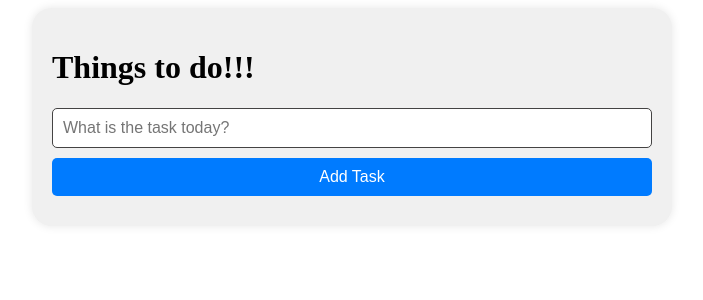
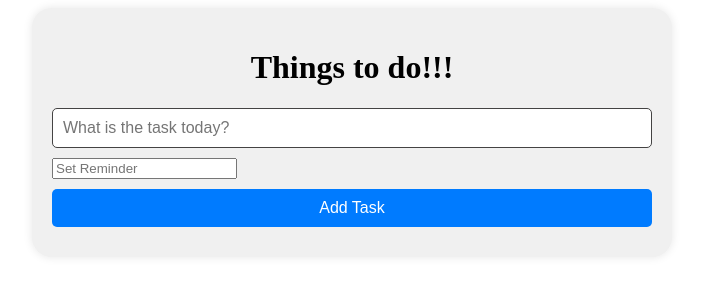
Before and after one commit to Ruman67/todolist, a React (Create React App) app: page / in a window 1280 px wide. Shown: the top 300 px of the page, without its empty margins (288-991 px from the left). Built offline with nearby package versions, Linux system fonts and the light colour scheme.

Commit message:
reminder added

```diff
--- a/src/components/Todo.js
+++ b/src/components/Todo.js
@@ -1,4 +1,3 @@
-// Todo.js
 import React from 'react';
 import PropTypes from 'prop-types';
 
@@ -9,6 +8,11 @@ const Todo = ({ todo, toggleComplete, deleteTodo, editTodo }) => {
     <div className='Todo'>
       <p onClick={() => toggleComplete(todo.id)} className={`${todo.completed ? 'completed' : ''}`}>
         {todo.task}
+        {todo.reminder && (
+          <span className='reminder'>
+            {new Date(todo.reminder).toLocaleString()}
+          </span>
+        )}
       </p>
       <div>
         <button onClick={() => editTodo(todo.id)}>Edit</button>
@@ -23,7 +27,8 @@ Todo.propTypes = {
     id: PropTypes.string.isRequired,
     task: PropTypes.string.isRequired,
     completed: PropTypes.bool.isRequired,
-    isEditing: PropTypes.bool.isRequired
+    isEditing: PropTypes.bool.isRequired,
+    reminder: PropTypes.instanceOf(Date)
   }).isRequired,
   toggleComplete: PropTypes.func.isRequired,
   deleteTodo: PropTypes.func.isRequired,
--- a/src/components/TodoForm.js
+++ b/src/components/TodoForm.js
@@ -1,14 +1,17 @@
-// TodoForm.js
 import React, { useState } from 'react';
+import DatePicker from 'react-datepicker';
+import 'react-datepicker/dist/react-datepicker.css';
 
 const TodoForm = ({ addTodo }) => {
   const [value, setValue] = useState("");
+  const [reminder, setReminder] = useState(null);
 
   const handleSubmit = (e) => {
     e.preventDefault();
     if (value.trim()) {
-      addTodo(value);
+      addTodo(value, reminder);
       setValue("");
+      setReminder(null);
     }
   };
 
@@ -21,6 +24,15 @@ const TodoForm = ({ addTodo }) => {
         value={value}
         onChange={(e) => setValue(e.target.value)}
       />
+      <DatePicker
+        selected={reminder}
+        onChange={(date) => setReminder(date)}
+        showTimeSelect
+        timeFormat="HH:mm"
+        timeIntervals={15}
+        dateFormat="MMMM d, yyyy h:mm aa"
+        placeholderText="Set Reminder"
+      />
       <button type='submit' className='todo-btn'>Add Task</button>
     </form>
   );
--- a/src/components/TodoWrapper.js
+++ b/src/components/TodoWrapper.js
@@ -1,4 +1,3 @@
-// TodoWrapper.js
 import React, { useState } from 'react';
 import TodoForm from './TodoForm';
 import Todo from './Todo';
@@ -8,8 +7,8 @@ import { v4 as uuidv4 } from 'uuid';
 const TodoWrapper = () => {
   const [todos, setTodos] = useState([]);
 
-  const addTodo = (task) => {
-    setTodos([...todos, { id: uuidv4(), task, completed: false, isEditing: false }]);
+  const addTodo = (task, reminder) => {
+    setTodos([...todos, { id: uuidv4(), task, completed: false, isEditing: false, reminder }]);
   };
 
   const toggleComplete = (id) => {
@@ -42,7 +41,7 @@ const TodoWrapper = () => {
 
   return (
     <div className='TodoWrapper'>
-      <h1>Things to do!!!</h1>
+      <center><h1>Things to do!!!</h1></center>
       <TodoForm addTodo={addTodo} />
       {todos.map((todo) =>
         todo.isEditing ? (
```
